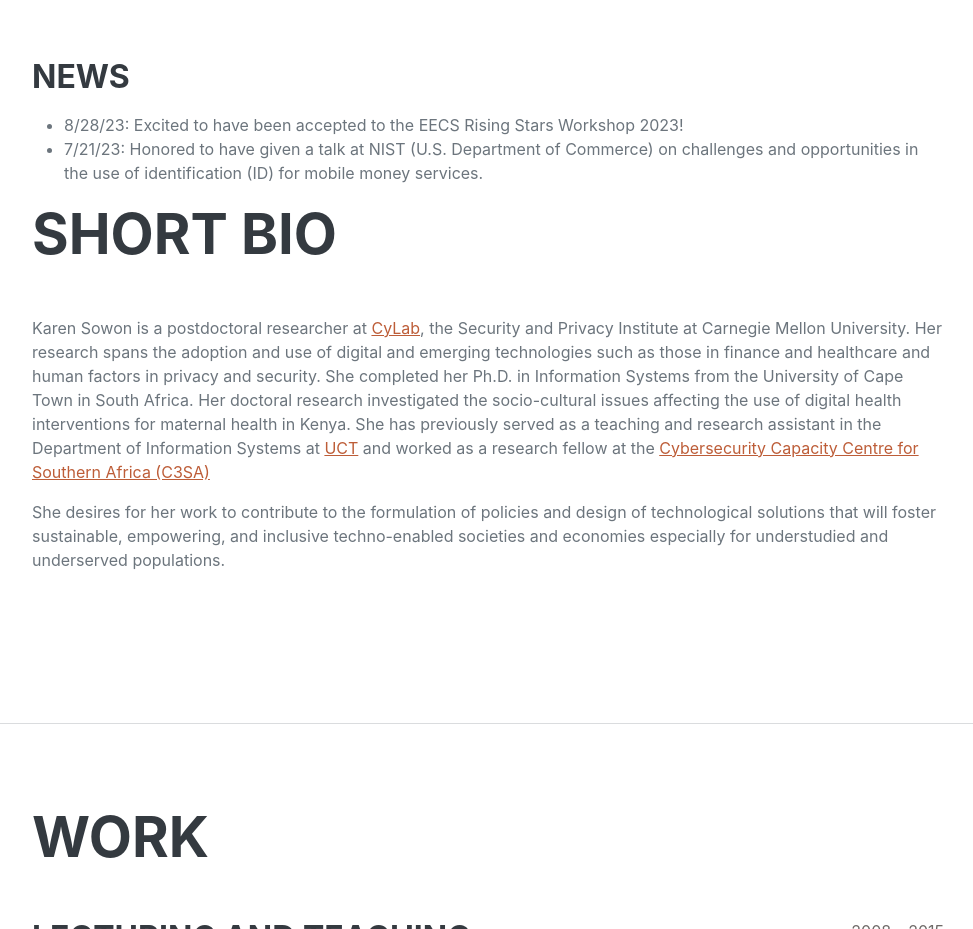
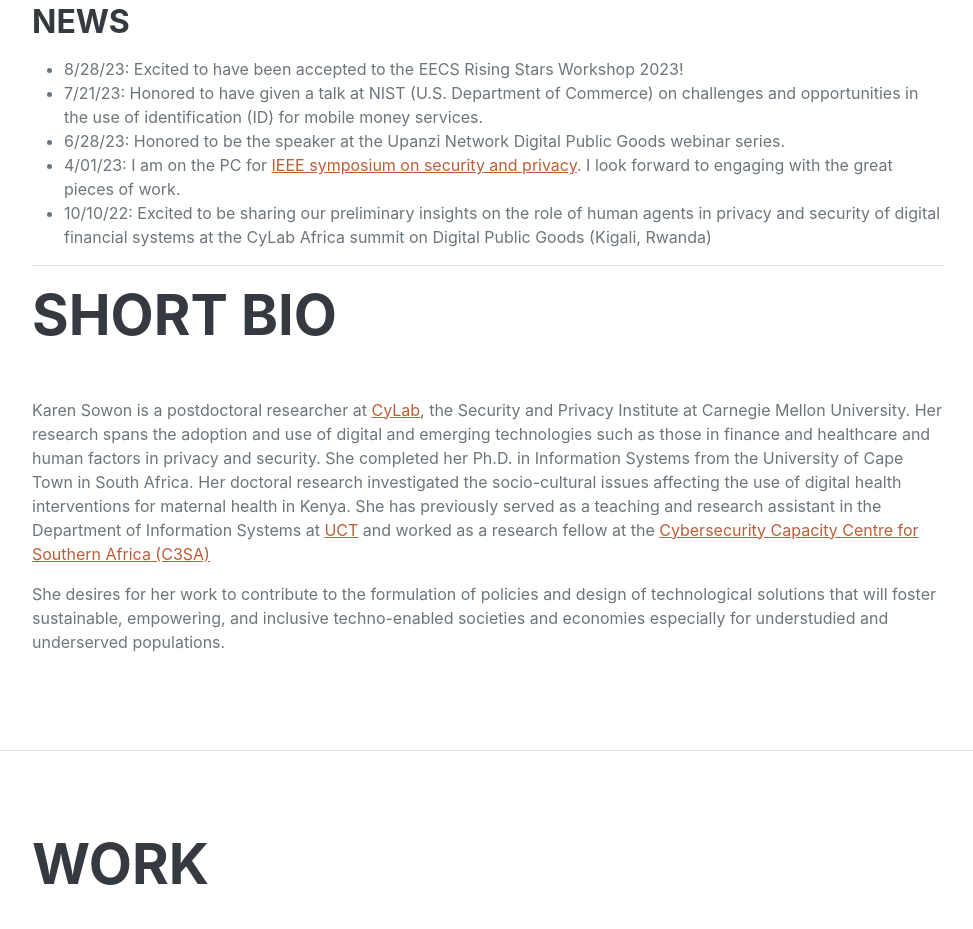
Before and after one commit to kawinita/kawinita.github.io, a plain HTML site: page index.html in a window 1280 px wide. Shown: the part 878-1807 px from the top of the page, without its empty margins (288-1261 px from the left). Drawn offline with nearby package versions, Linux system fonts and the light colour scheme; some icons are missing; a web font is replaced by a local one.

Commit message:
Update index.html

```diff
--- a/index.html
+++ b/index.html
@@ -73,8 +73,12 @@
                     <ul>
                         <li>8/28/23: Excited to have been accepted to the EECS Rising Stars Workshop 2023!</li>
                         <li>7/21/23: Honored to have given a talk at NIST (U.S. Department of Commerce) on challenges and opportunities in the use of identification (ID) for mobile money services.</li>
+                        <li>6/28/23: Honored to be the speaker at the Upanzi Network Digital Public Goods webinar series. </li>
+                        <li>4/01/23: I am on the PC for <a  href="https://sp2024.ieee-security.org/cfpapers.html" target="_blank">IEEE symposium on security and privacy</a>. I look forward to engaging with the great pieces of work.
+                        <li>10/10/22: Excited to be sharing our preliminary insights on the role of human agents in privacy and security of digital financial systems at the CyLab Africa summit on Digital Public Goods (Kigali, Rwanda) </li>
                     </ul>
                     </p>
+                    <hr/>
                     <h2 class="mb-5">Short Bio</h2>
                     <div class="col-md-12">
 
```
